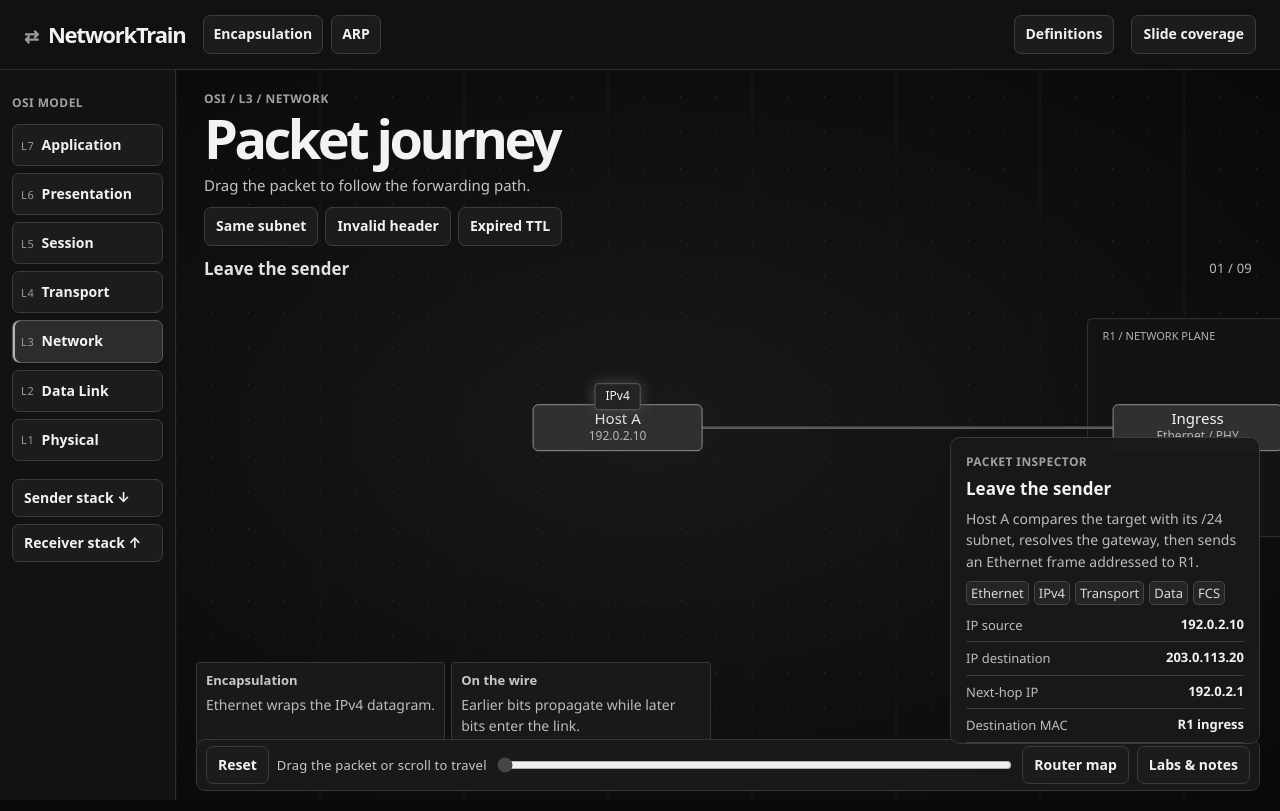
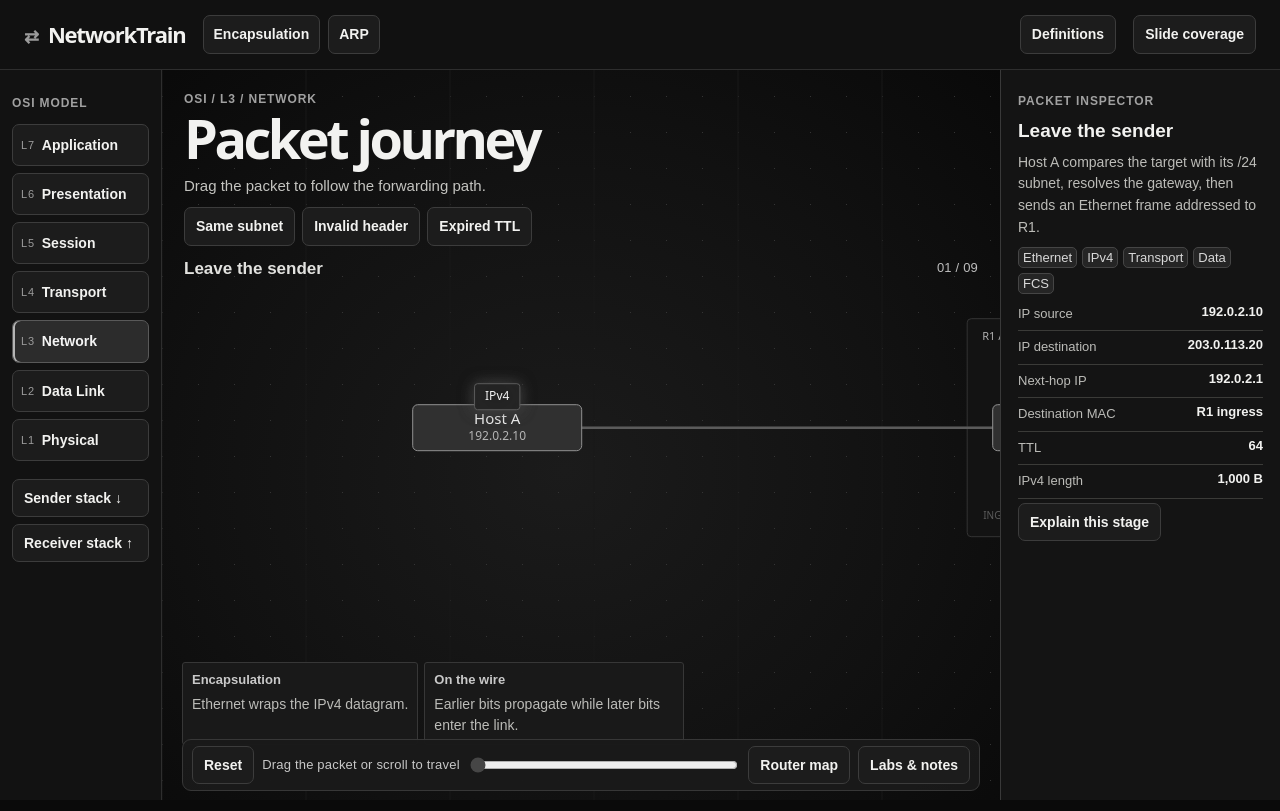
Before and after one commit to srivastavaprisha29-ops/NetworkTrain, a plain HTML site: page index.html in a window 1280 px wide. Shown: the top 811 px of the page. Drawn offline with Linux system fonts and the light colour scheme.

```diff
--- a/styles.css
+++ b/styles.css
@@ -184,3 +184,20 @@ aside.inspector{width:310px;max-height:42%;padding:15px;border-radius:10px}
  .inspector p,.field span,.field strong,.stack span{font-size:12px}
  .label,.stage-heading small{font-size:11px}
 }
+
+/* Dock the inspector beside the diagram and keep controls outside the packet lane. */
+:root{--reading-font:Arial,"Helvetica Neue",sans-serif}
+body{font-family:var(--reading-font);font-size:16px}
+.overlay h1,.drawer-head h2,.brand{font-family:system-ui,-apple-system,sans-serif}
+.label{font-size:12px;letter-spacing:.075em}
+.overlay>.intro{font-size:15px;line-height:1.55}
+.stage canvas{background:radial-gradient(ellipse at 48% 55%,#1b1b1b 0%,#111 59%,#090909 100%)}
+@media(min-width:1051px){
+ .layout{grid-template-columns:162px minmax(0,1fr) 280px}
+ aside.inspector{position:relative;inset:auto;grid-column:3;grid-row:1;width:auto;max-height:100%;height:100%;padding:22px 17px;border:0;border-left:1px solid #393939;border-radius:0;background:#141414!important}
+ .inspector h2{font-size:19px;margin:9px 0}
+ .inspector p{font-size:14px}
+ .cards{right:20px}
+ .overlay{left:22px;right:22px}
+}
+@media(max-height:700px){.overlay>.intro{margin:4px 0 6px}.overlay>.stage-heading{margin-top:5px}.cards{display:none}}
```
